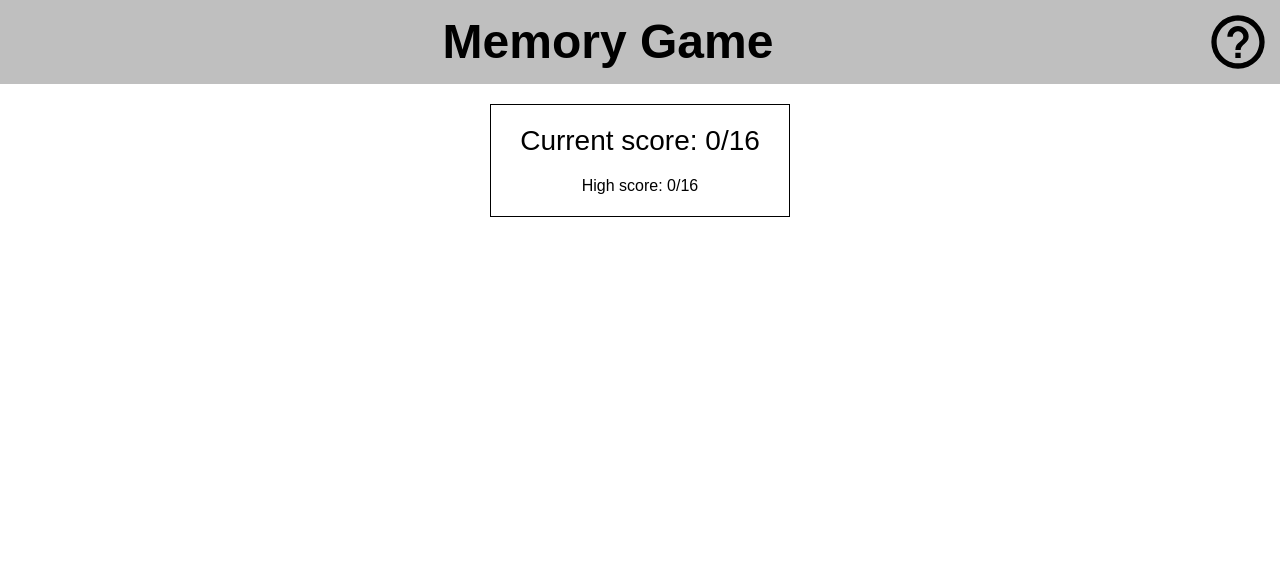
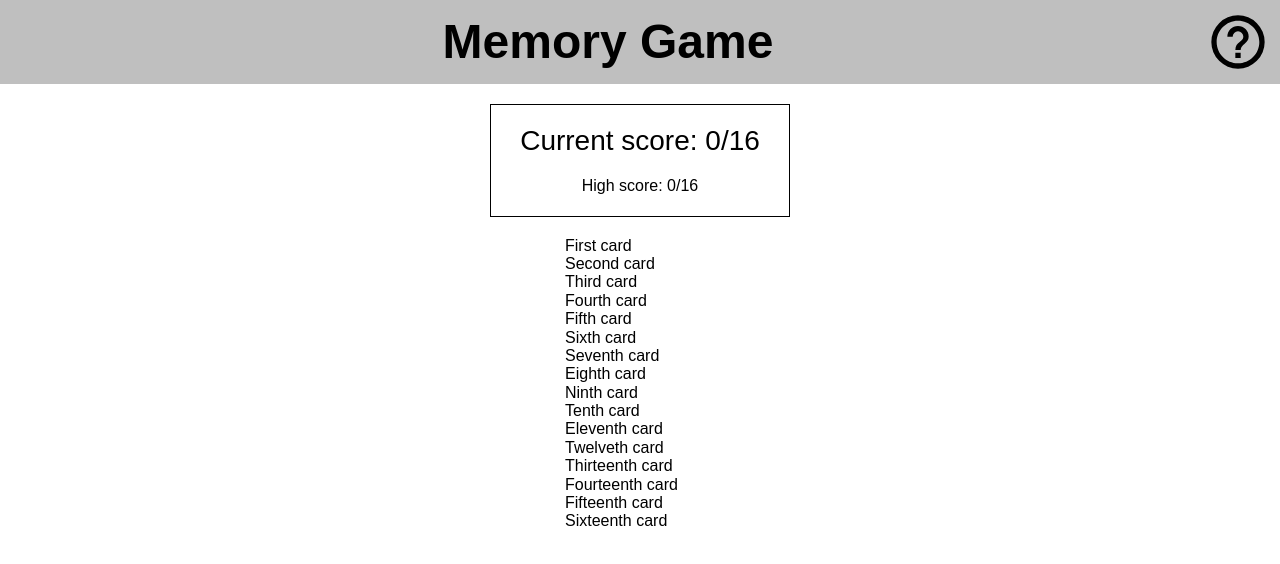
Before and after one commit to pv-230/odin-memory-card, a React app: page / in a window 1280 px wide. Shown: the top 564 px of the page. Built offline with nearby package versions, Linux system fonts and the light colour scheme.

Commit message:
Add initial Gameboard component

```diff
--- /dev/null
+++ b/src/components/gameboard/cardData.js
@@ -0,0 +1,84 @@
+const CARD_DATA = [
+  {
+    id: 1,
+    imgPath: null,
+    description: 'First card',
+  },
+  {
+    id: 2,
+    imgPath: null,
+    description: 'Second card',
+  },
+  {
+    id: 3,
+    imgPath: null,
+    description: 'Third card',
+  },
+  {
+    id: 4,
+    imgPath: null,
+    description: 'Fourth card',
+  },
+  {
+    id: 5,
+    imgPath: null,
+    description: 'Fifth card',
+  },
+  {
+    id: 6,
+    imgPath: null,
+    description: 'Sixth card',
+  },
+  {
+    id: 7,
+    imgPath: null,
+    description: 'Seventh card',
+  },
+  {
+    id: 8,
+    imgPath: null,
+    description: 'Eighth card',
+  },
+  {
+    id: 9,
+    imgPath: null,
+    description: 'Ninth card',
+  },
+  {
+    id: 10,
+    imgPath: null,
+    description: 'Tenth card',
+  },
+  {
+    id: 11,
+    imgPath: null,
+    description: 'Eleventh card',
+  },
+  {
+    id: 12,
+    imgPath: null,
+    description: 'Twelveth card',
+  },
+  {
+    id: 13,
+    imgPath: null,
+    description: 'Thirteenth card',
+  },
+  {
+    id: 14,
+    imgPath: null,
+    description: 'Fourteenth card',
+  },
+  {
+    id: 15,
+    imgPath: null,
+    description: 'Fifteenth card',
+  },
+  {
+    id: 16,
+    imgPath: null,
+    description: 'Sixteenth card',
+  },
+];
+
+export default CARD_DATA;
--- /dev/null
+++ b/src/components/gameboard/gameboard.css
@@ -0,0 +1,4 @@
+.gameboard {
+  display: grid;
+  grid-template-columns: repeat(auto-fill, minmax(150px, 1fr));
+}
--- /dev/null
+++ b/src/components/gameboard/gameboard.jsx
@@ -0,0 +1,25 @@
+import React, { useState } from 'react';
+import './gameboard.css';
+import CARD_DATA from './cardData';
+
+function Gameboard() {
+  const [cardOrder, setCardOrder] = useState([...Array(16).keys()]);
+  const [selectedCard, setSelectedCard] = useState(null);
+
+  return (
+    <div className="gameboard">
+      {cardOrder.map((value) => {
+        const currentCard = CARD_DATA[value];
+        return (
+          <div className="card" key={currentCard.id}>
+            {currentCard.description}
+          </div>
+        );
+      })}
+    </div>
+  );
+}
+
+Gameboard.propTypes = {};
+
+export default Gameboard;
--- a/src/components/main/main.css
+++ b/src/components/main/main.css
@@ -3,5 +3,6 @@
   display: flex;
   flex-direction: column;
   align-items: center;
+  gap: 20px;
   padding: 20px;
 }
--- a/src/components/main/main.jsx
+++ b/src/components/main/main.jsx
@@ -1,6 +1,7 @@
 import React, { useState } from 'react';
 import './main.css';
 import Scoreboard from '../scoreboard/scoreboard.jsx';
+import Gameboard from '../gameboard/gameboard.jsx';
 
 function Main() {
   const [currentScore, setCurrentScore] = useState(0);
@@ -9,6 +10,7 @@ function Main() {
   return (
     <main className="main">
       <Scoreboard currentScore={currentScore} highScore={highScore} />
+      <Gameboard />
     </main>
   );
 }
```
